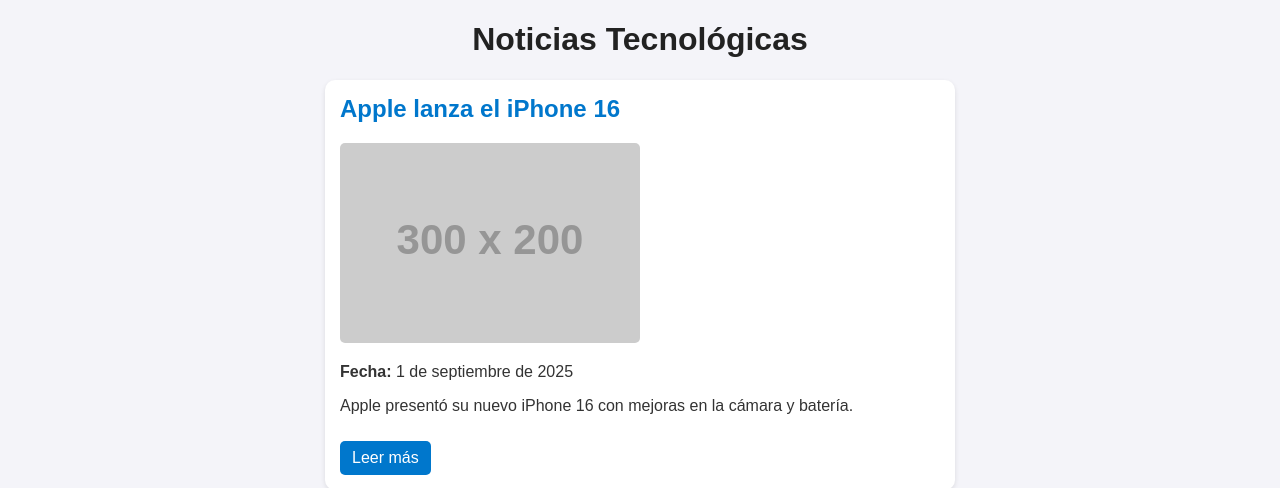
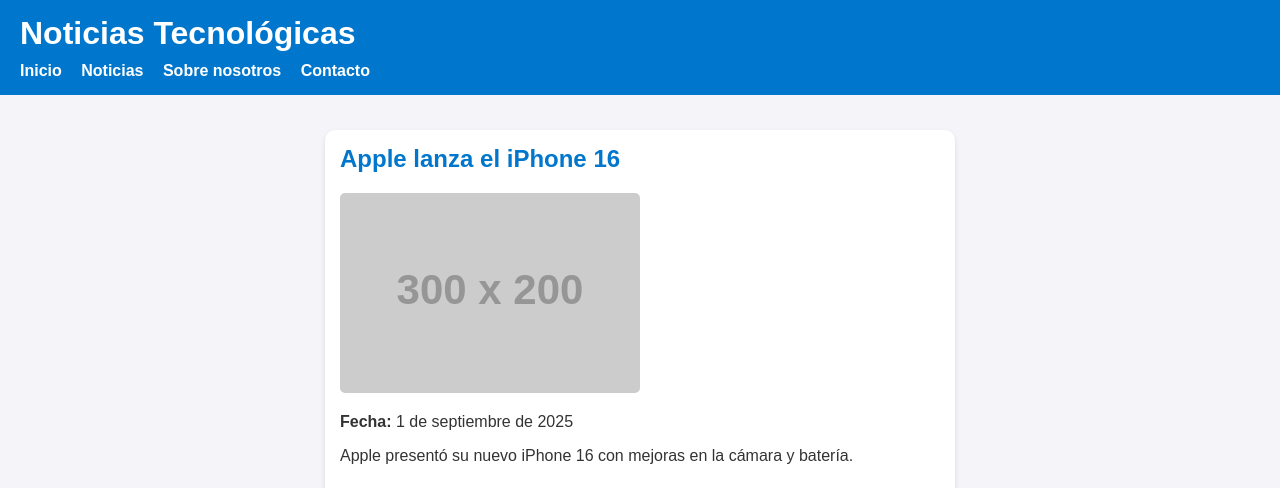
Before and after one commit to JereNa24/noticias_tecnologicas, a plain HTML site: page index.html in a window 1280 px wide. Shown: the top 488 px of the page. Drawn offline with Linux system fonts and the light colour scheme; placeholder pictures from the web are drawn by us.

Commit message:
Commit 3: Agregar encabezado con menú de navegación

```diff
--- a/index.html
+++ b/index.html
@@ -7,13 +7,32 @@
     <style>
         body {
             font-family: Arial, sans-serif;
-            margin: 20px;
+            margin: 0;
             background-color: #f4f4f9;
             color: #333;
         }
-        h1 {
-            text-align: center;
-            color: #222;
+        header {
+            background: #0077cc;
+            color: white;
+            padding: 15px 20px;
+        }
+        header h1 {
+            margin: 0;
+        }
+        nav {
+            margin-top: 10px;
+        }
+        nav a {
+            color: white;
+            text-decoration: none;
+            margin-right: 15px;
+            font-weight: bold;
+        }
+        nav a:hover {
+            text-decoration: underline;
+        }
+        main {
+            padding: 20px;
         }
         article {
             background: white;
@@ -46,8 +65,17 @@
     </style>
 </head>
 <body>
+    <header>
         <h1>Noticias Tecnológicas</h1>
+        <nav>
+            <a href="#">Inicio</a>
+            <a href="#">Noticias</a>
+            <a href="#">Sobre nosotros</a>
+            <a href="#">Contacto</a>
+        </nav>
+    </header>
 
+    <main>
         <article>
             <h2>Apple lanza el iPhone 16</h2>
             <img src="https://via.placeholder.com/300x200" alt="iPhone 16">
@@ -79,6 +107,6 @@
             <p>Windows 12 trae una interfaz renovada y mejor integración con la nube.</p>
             <a href="https://www.microsoft.com">Leer más</a>
         </article>
-
+    </main>
 </body>
 </html>
```
Lines whose indentation alone changed are shown as unchanged.
